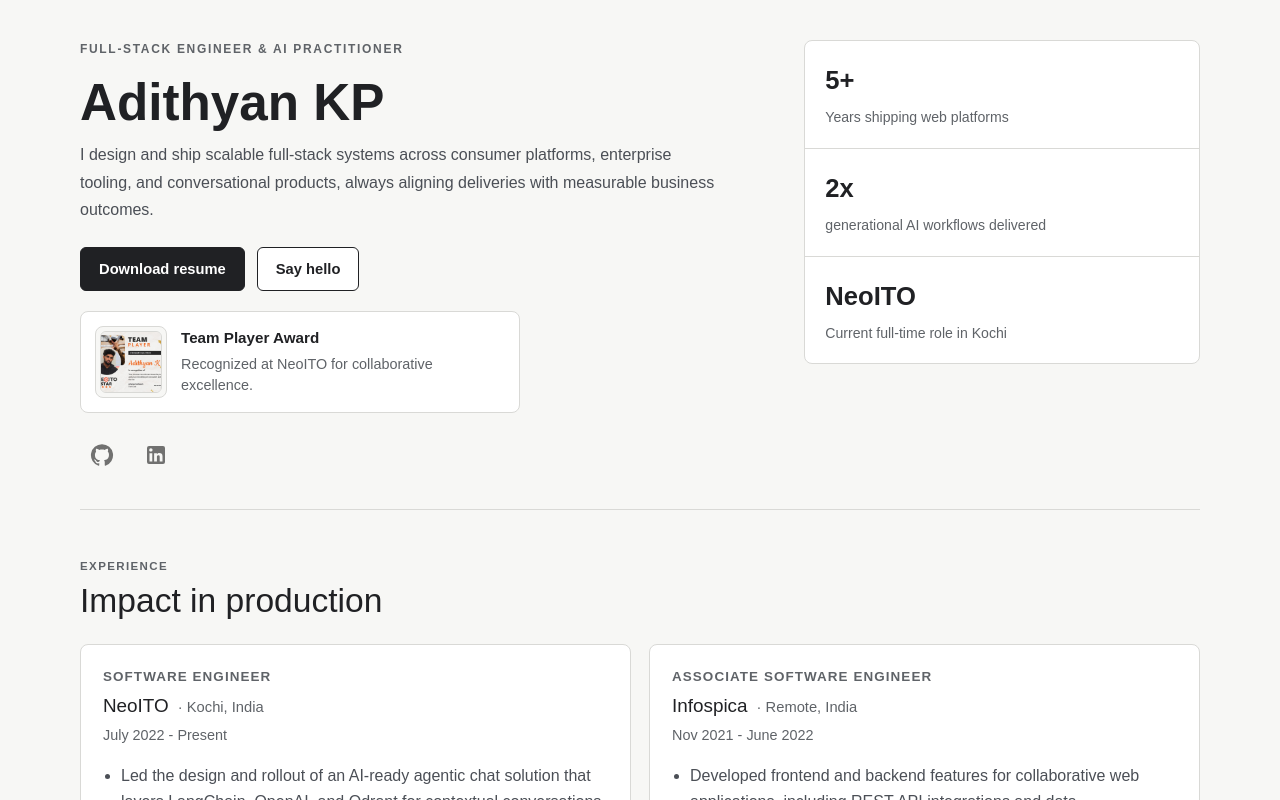
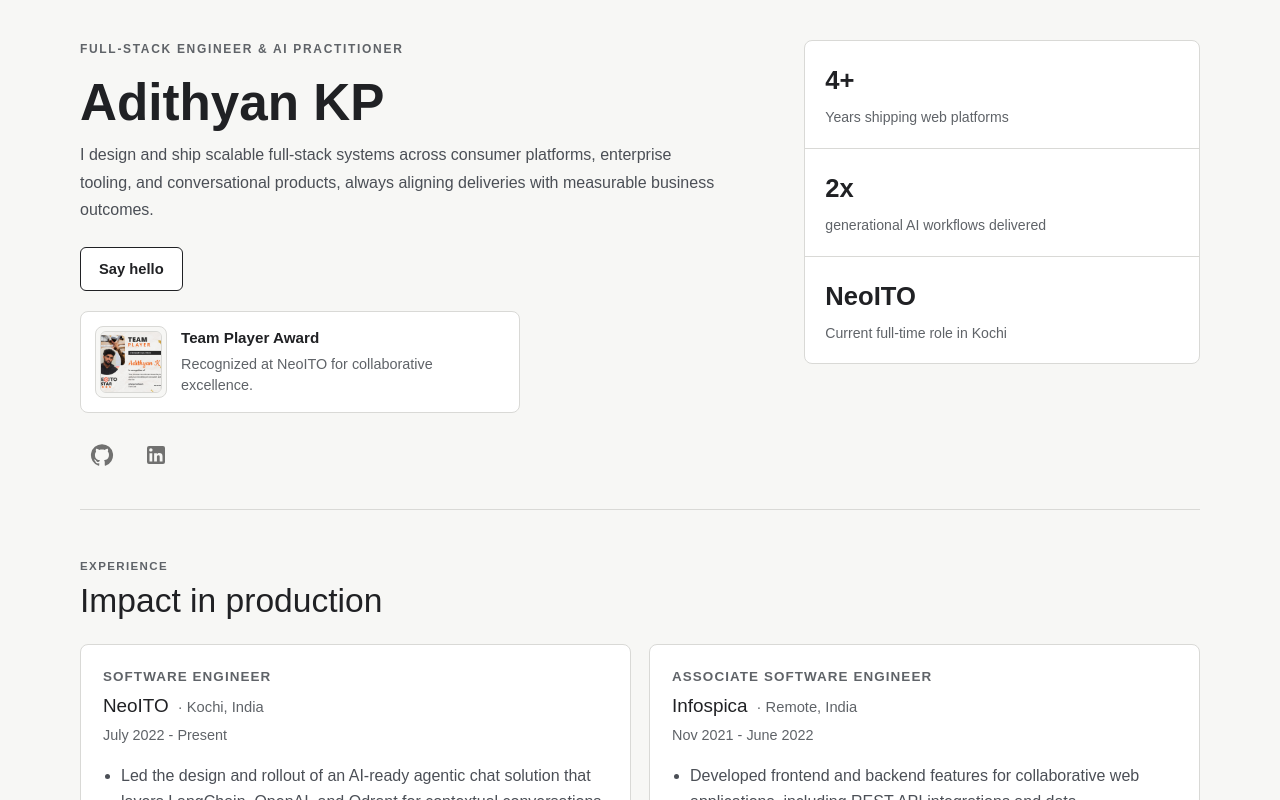
Before and after one commit to AdithyanKP/my-website, a React (Create React App) app: page / in a window 1280 px wide. Shown: the top 800 px of the page. Built offline with nearby package versions, Linux system fonts and the light colour scheme.

Commit message:
fix: remove resume download and content modification

```diff
--- a/src/components/Home/Home.js
+++ b/src/components/Home/Home.js
@@ -138,9 +138,9 @@ const Home = () => {
             aligning deliveries with measurable business outcomes.
           </p>
           <div className={styles.heroActions}>
-            <a className={styles.primaryCta} href={resumePdf} download>
+            {/* <a className={styles.primaryCta} href={resumePdf} download>
               Download resume
-            </a>
+            </a> */}
             <a
               className={styles.secondaryCta}
               href="mailto:adithyan.k.p777@gmail.com"
@@ -185,7 +185,7 @@ const Home = () => {
         </div>
         <div className={styles.heroStats}>
           <div>
-            <p className={styles.statValue}>5+</p>
+            <p className={styles.statValue}>4+</p>
             <p className={styles.statLabel}>Years shipping web platforms</p>
           </div>
           <div>
```
